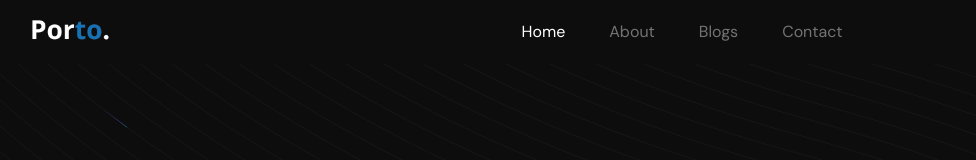
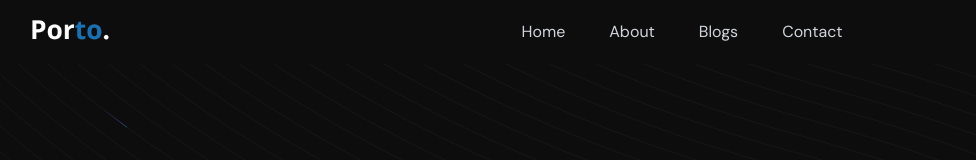
Before and after one commit to thoriqwildan/portfolio, a Next.js app: page / in a window 1280 px wide. Shown: the top 160 px of the page, without its empty margins (2-978 px from the left). Built offline with nearby package versions, Linux system fonts and the light colour scheme.

Commit message:
Fixing navbar route

```diff
--- a/app/globals.css
+++ b/app/globals.css
@@ -18,4 +18,31 @@ body {
   color: var(--foreground);
   background: var(--background);
   font-family: Arial, Helvetica, sans-serif;
+
+  /* Scrollbar */
+  --sb-track-color: #232E33;
+  --sb-thumb-color: #848484;
+  --sb-size: 8px;
 }
+
+body::-webkit-scrollbar {
+  width: var(--sb-size)
+}
+
+body::-webkit-scrollbar-track {
+  background: var(--sb-track-color);
+  border-radius: 4px;
+}
+
+body::-webkit-scrollbar-thumb {
+  background: var(--sb-thumb-color);
+  border-radius: 4px;
+  border: 1px solid #232e33;
+}
+
+@supports not selector(::-webkit-scrollbar) {
+  body {
+    scrollbar-color: var(--sb-thumb-color)
+                     var(--sb-track-color);
+  }
+}
--- a/app/layout.tsx
+++ b/app/layout.tsx
@@ -13,9 +13,9 @@ export default function RootLayout({
   children: React.ReactNode;
 }>) {
   return (
-    <html lang="en">
+    <html lang="en" className="!scroll-smooth">
       <body
-        className={`${dm_sans.className} bg-bgprimary-100`}
+        className={`${dm_sans.className} bg-bgprimary-100 `}
       >
         {children}
       </body>
--- a/app/ui/about.tsx
+++ b/app/ui/about.tsx
@@ -2,7 +2,7 @@ import React from 'react'
 
 const About = () => {
   return (
-    <div className='flex py-6 flex-row w-full h-96 bg-slate-800'>
+    <div id='about' className='flex py-6 flex-row w-full h-96 bg-slate-800'>
         <div className='w-1/3 bg-red-300'>
             <h2>Thoriq Wildan Abdurrasyid</h2>
         </div>
--- a/app/ui/navbar.tsx
+++ b/app/ui/navbar.tsx
@@ -1,12 +1,18 @@
+'use client'
+
 import { Disclosure, DisclosureButton, DisclosurePanel, Menu, MenuButton, MenuItem, MenuItems } from '@headlessui/react'
 import { Bars3Icon, XMarkIcon, Cog8ToothIcon } from '@heroicons/react/24/outline'
 import Image from 'next/image'
+import Link from 'next/link'
+import clsx from 'clsx'
+import { useState } from 'react'
+
 
 const navigation = [
   { name: 'Home', href: '#', current: true },
-  { name: 'About', href: '#About', current: false },
-  { name: 'Blogs', href: '#Blogs', current: false },
-  { name: 'Contact', href: '#Contact', current: false },
+  { name: 'About', href: '#about', current: false },
+  { name: 'Blogs', href: '#blogs', current: false },
+  { name: 'Contact', href: '#contact', current: false },
 ]
 
 function classNames(...classes: string[]) {
@@ -14,6 +20,15 @@ function classNames(...classes: string[]) {
 }
 
 export default function NavBar() {
+  const [active, setActive] = useState('home')
+
+  const handleClick = (section: string) => {
+    setActive(section);
+    // const element = document.getElementById(section);
+    // if (element) {
+    //   element.scrollIntoView({ behavior: 'smooth' });
+    // }
+  };
   return (
     <Disclosure as="nav" className="bg-bgprimary-100 fixed top-0 w-screen">
       <div className="mx-auto max-w-screen-fit  xl px-2 sm:px-6 lg:px-8">
@@ -40,17 +55,20 @@ export default function NavBar() {
             <div className={`hidden sm:ml-8 sm:block`}>
               <div className="flex space-x-5">
                 {navigation.map((item) => (
-                  <a
+                  <Link
                     key={item.name}
                     href={item.href}
-                    aria-current={item.current ? 'page' : undefined}
-                    className={classNames(
-                      item.current ? ' text-white' : 'text-graycustom hover:text-white transition ease-in-out duration-300',
-                      'rounded-md px-3 py-2 text-md font-medium',
-                    )}
+                    onClick={() => handleClick(item.href)}
+                    className={clsx(
+                      'text-gray-300  hover:text-white transition ease-in-out duration-300 block rounded-md px-3 py-2 text-base font-medium',
+                      {
+                        'text-white' : active === item.href
+                      }
+                    )
+                  }
                   >
                     {item.name}
-                  </a>
+                  </Link>
                 ))}
               </div>
             </div>
--- /dev/null
+++ b/app/ui/use-hash.tsx
@@ -0,0 +1,22 @@
+"use client";
+
+import { useParams } from "next/navigation";
+import { useEffect, useState } from "react";
+
+const getHash = () =>
+  typeof window !== "undefined" ? window.location.hash : undefined;
+
+const useHash = () => {
+  const [isClient, setIsClient] = useState(false);
+  const [hash, setHash] = useState(getHash());
+  const params = useParams();
+
+  useEffect(() => {
+    setIsClient(true);
+    setHash(getHash());
+  }, [params]);
+
+  return isClient ? hash : null;
+};
+
+export default useHash;
```
